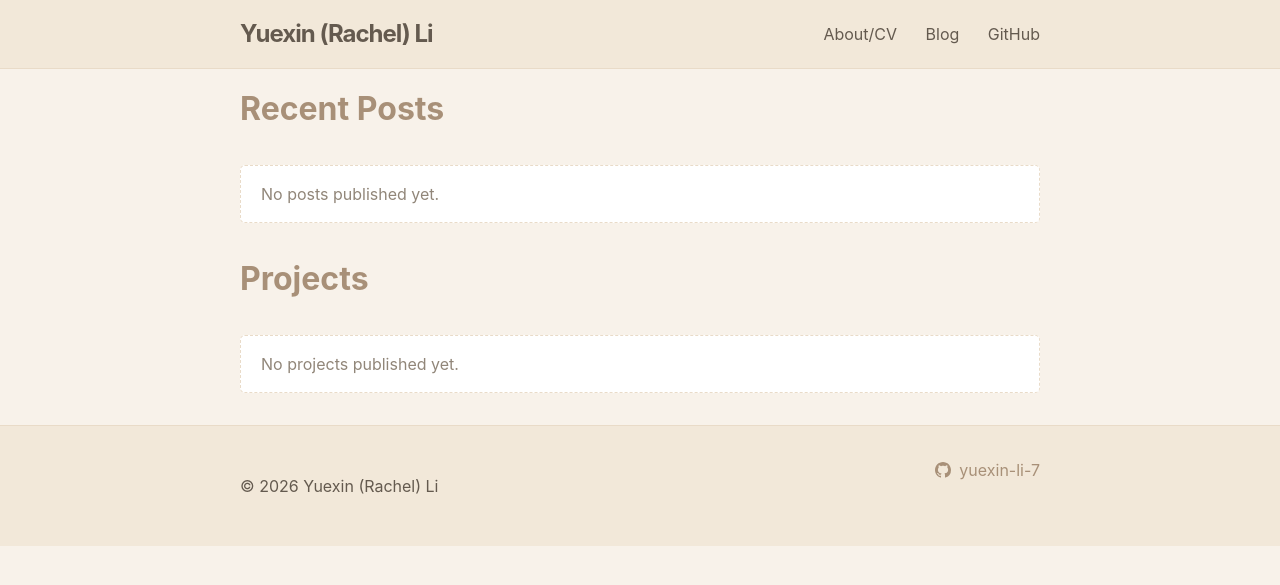
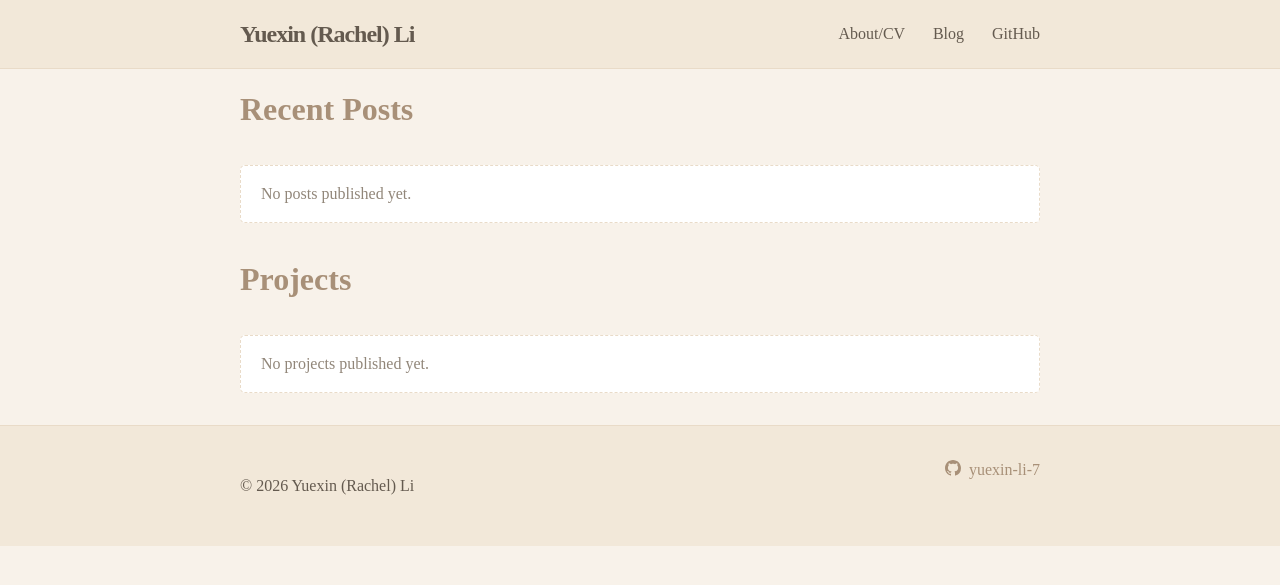
Before and after one commit to yuexin-li-7/yuexin-li-7.github.io, a Jekyll site: the page built from index.html, in a window 1280 px wide. Shown: the top 585 px of the page. Built offline with Jekyll 4.4.1, drawn with Linux system fonts in a browser that asks for light colours.

Commit message:
Set site fonts to Times New Roman

```diff
--- a/_sass/main.scss
+++ b/_sass/main.scss
@@ -1,5 +1,5 @@
 // Variables
-$base-font-family: -apple-system, BlinkMacSystemFont, "Segoe UI", Roboto, Helvetica, Arial, sans-serif;
+$base-font-family: "Times New Roman", Times, serif;
 $heading-font-family: $base-font-family;
 $base-font-size: 16px;
 $base-font-weight: 400;
--- a/assets/css/backup-style.css
+++ b/assets/css/backup-style.css
@@ -1,6 +1,6 @@
 /* Backup beige theme styles */
 body {
-  font-family: -apple-system, BlinkMacSystemFont, "Segoe UI", Roboto, Helvetica, Arial, sans-serif;
+  font-family: "Times New Roman", Times, serif;
   font-size: 16px;
   line-height: 1.5;
   font-weight: 400;
```
